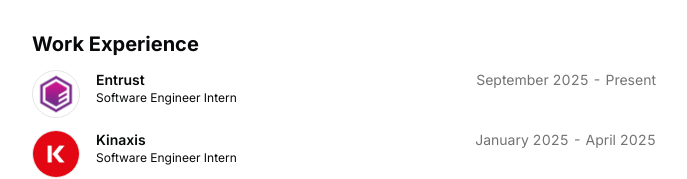
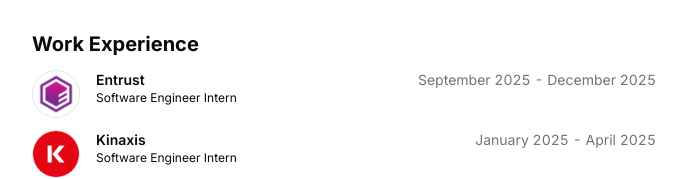
Before and after one commit to ChristopherLit/portfolio, a Next.js app: page / in a window 1280 px wide. Shown: the part 241-420 px from the top of the page, without its empty margins (296-983 px from the left). Built offline with nearby package versions, Linux system fonts and the light colour scheme.

Commit message:
update experience

```diff
--- a/src/data/resume.tsx
+++ b/src/data/resume.tsx
@@ -29,7 +29,7 @@ export const DATA = {
       title: "Software Engineer Intern",
       logoUrl: "entrust_logo.png",
       start: "September 2025",
-      end: "Present",
+      end: "December 2025",
       description:
         "Identity and Security Team",
     },
```
